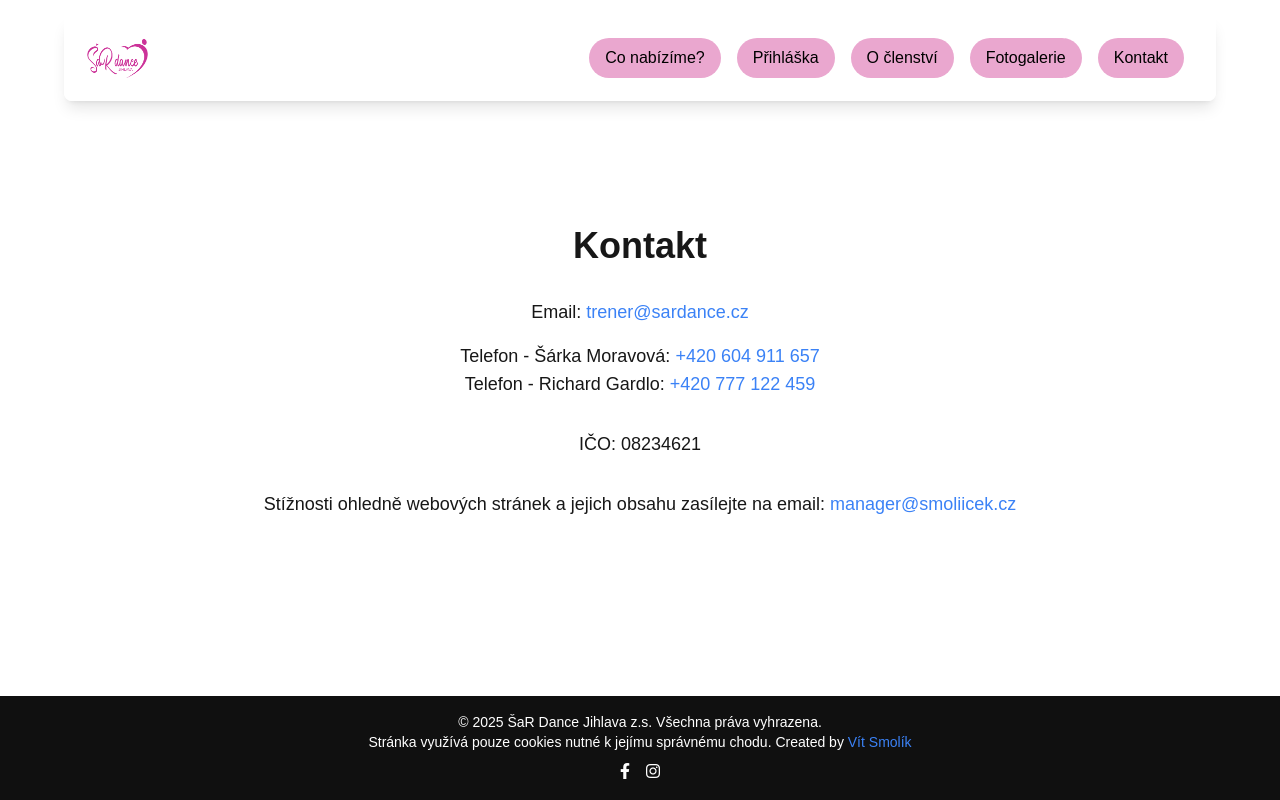
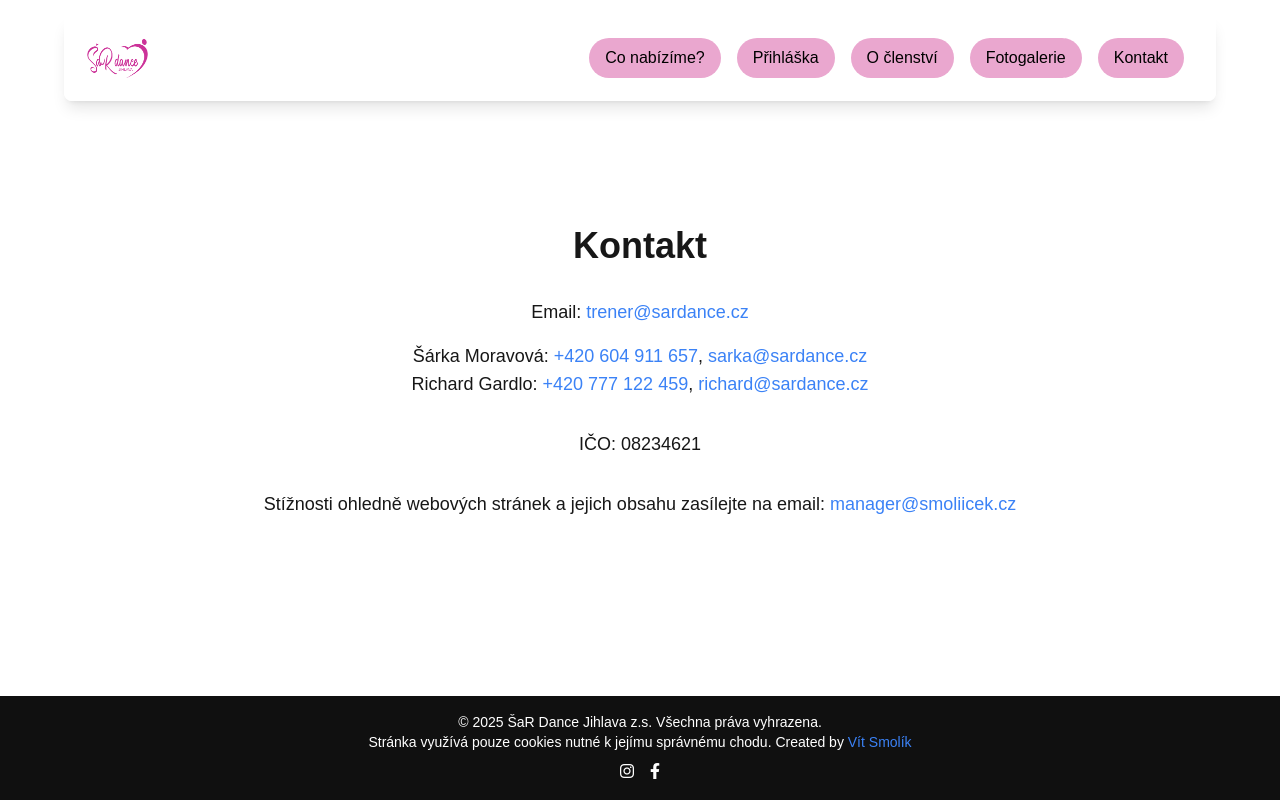
Before and after one commit to smoliicek/sardance-web, a Next.js app: page /kontakt in a window 1280 px wide. Built offline with nearby package versions, Linux system fonts and the light colour scheme.

Commit message:
pridani dalsich neexistujicich emailu! + shameless selfplug
Signed-off-by: Vít Smolík <me@smoliicek.cz>

```diff
--- a/src/app/kontakt/page.js
+++ b/src/app/kontakt/page.js
@@ -13,10 +13,10 @@ export default function Kontakt() {
             Email: <a href="mailto:trener@sardance.cz" className="text-blue-500">trener@sardance.cz</a>
           </p>
           <p className="text-lg">
-            Telefon - Šárka Moravová: <a href="tel:+420604911657" className="text-blue-500">+420 604 911 657</a>
+          Šárka Moravová: <a href="tel:+420604911657" className="text-blue-500">+420 604 911 657</a>, <a href='mailto:sarka@sardance.cz' className="text-blue-500">sarka@sardance.cz</a>
           </p>
           <p className="text-lg mb-8">
-            Telefon - Richard Gardlo: <a href="tel:+420777122459" className="text-blue-500">+420 777 122 459</a>
+          Richard Gardlo: <a href="tel:+420777122459" className="text-blue-500">+420 777 122 459</a>, <a href='mailto:richard@sardance.cz' className="text-blue-500">richard@sardance.cz</a>
           </p>
           <p className="text-lg mb-8">
             IČO: 08234621
--- a/src/components/footer.js
+++ b/src/components/footer.js
@@ -5,13 +5,13 @@ export default function Footer() {
         <footer className="w-full bg-[#101010] text-white py-4 mt-auto">
             <div className="container mx-auto text-center">
                 <p className="text-sm">&copy; {new Date().getFullYear()} ŠaR Dance Jihlava z.s. Všechna práva vyhrazena.</p>
-                <p className='text-sm'>Stránka využívá pouze cookies nutné k jejímu správnému chodu. Created by <a className="text-blue-500" href="https://smoliicek.cz">Vít Smolík</a></p>
+                <p className='text-sm'>Stránka využívá pouze cookies nutné k jejímu správnému chodu. Created by <a className="text-blue-500" href="https://github.com/smoliicek">Vít Smolík</a></p>
                 <div className="flex justify-center space-x-4 mt-2">
+                    <a href="https://www.instagram.com/sar.dance.jihlava/" target="_blank" rel="noopener noreferrer" className="hover:underline">
+                        <i className="fab fa-instagram"></i>
+                    </a>
                     <a href="https://www.facebook.com/sardancejihlava" target="_blank" rel="noopener noreferrer" className="hover:underline">
                         <i className="fab fa-facebook-f"></i>
-                    </a>
-                    <a href="https://www.instagram.com/sar.dance.jihlava/" target="_blank" rel="noopener noreferrer" className="hover:underline">
-                        <i className="fab fa-instagram"></i>
                     </a>
                 </div>
             </div>
```
